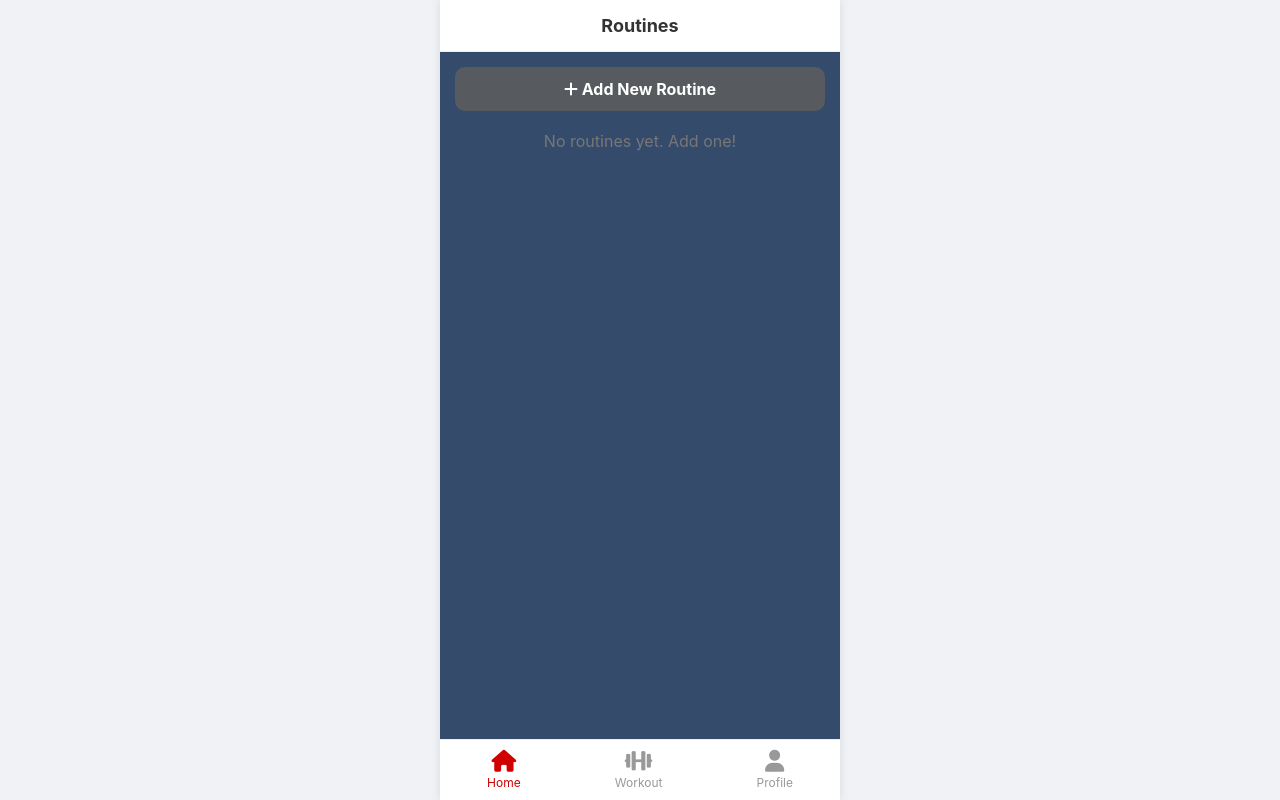
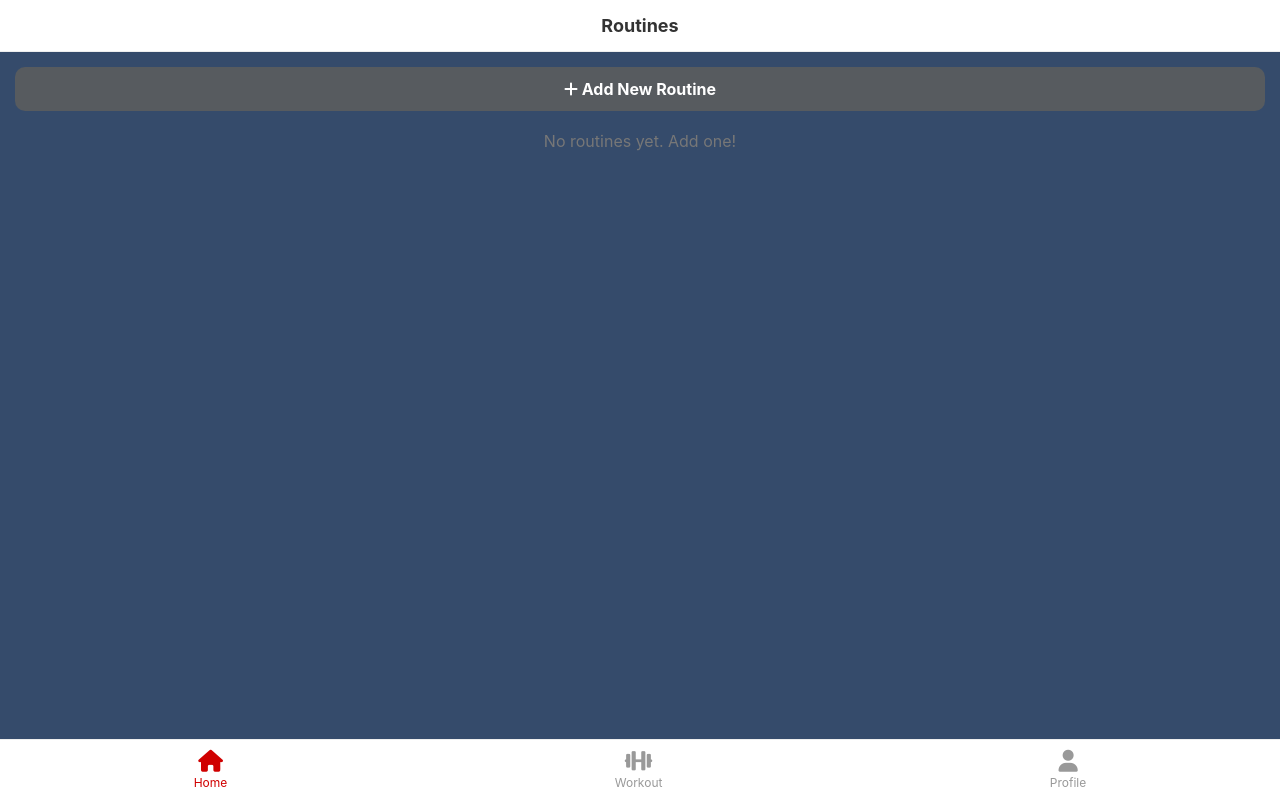
Before and after one commit to Zeyadfit0/RepX, a plain HTML site: page index.html in a window 1280 px wide. Drawn offline with Linux system fonts and the light colour scheme.

Commit message:
Update style.css

```diff
--- a/style.css
+++ b/style.css
@@ -1,28 +1,33 @@
 /* General Styles */
 html, body {
-    /* تم التغيير: استخدام 100% لتجنب مشاكل 100vh مع أشرطة المتصفح */
+    /* تجعل html و body تأخذ الارتفاع والعرض الكاملين للمستند */
     height: 100%;
+    width: 100%; /* تأكد من أن العرض 100% */
     margin: 0;
     padding: 0;
-    overflow: hidden; /* Prevent body scroll, app-container handles scrolling */
+    /* لون الخلفية الأساسية، يجب أن يكون هو نفسه لون خلفية المحتوى لضمان عدم وجود حواف بيضاء */
+    background-color: #354b6b;
+    /* إزالة خصائص flexbox من body لأنها كانت تسبب تمركز المحتوى وترك الحواف */
+    /* display: flex; */
+    /* justify-content: center; */
+    /* align-items: center; */
+    overflow: hidden; /* يمنع ظهور أشرطة التمرير على مستوى الصفحة بالكامل */
 }
 
 body {
     font-family: -apple-system, BlinkMacSystemFont, "Segoe UI", Roboto, Helvetica, Arial, sans-serif;
-    background-color: #f0f2f5;
-    display: flex;
-    justify-content: center;
-    align-items: center;
-    /* min-height: 100vh; و overflow: hidden; تم نقلهم أو تعديلهم في html, body */
+    /* خصائص إضافية لـ body إذا لزم الأمر، لكن الأهم تم التعامل معه في html, body */
 }
 
 .app-container {
     width: 100%;
-    max-width: 400px; /* Typical phone width */
-    /* تم التغيير: استخدام 100% ليتناسب مع ارتفاع الـ body */
+    /* إزالة max-width لكي يملأ التطبيق عرض الشاشة بالكامل */
+    /* max-width: 400px; */
+    /* ضمان أن الحاوية تأخذ الارتفاع الكامل للعنصر الأب (body) */
     height: 100%;
-    background-color: #fff;
+    /* يمكنك إزالة box-shadow إذا لم تعد ترغب في هذا التأثير مع إزالة الحواف */
     box-shadow: 0 0 10px rgba(0, 0, 0, 0.1);
+    background-color: #fff; /* لون خلفية منطقة التطبيق الرئيسية (البيضاء) */
     display: flex;
     flex-direction: column;
     position: relative; /* For stacking screens */
@@ -35,7 +40,7 @@ body {
     top: 0;
     left: 0;
     width: 100%;
-    height: 100%; /* Ensure screen takes full height of its parent */
+    height: 100%; /* ضمان أن الشاشات الفرعية تملأ ارتفاع .app-container */
     background-color: #fff;
     display: flex;
     flex-direction: column;
@@ -65,7 +70,7 @@ body {
     position: sticky;
     top: 0;
     z-index: 10; /* Ensure header is above content */
-    flex-shrink: 0; /* Prevent header from shrinking */
+    flex-shrink: 0; /* يمنع الهيدر من التقلص في Flexbox */
 }
 
 .header h1 {
@@ -108,11 +113,9 @@ body {
 .content {
     flex-grow: 1;
     padding: 15px;
-    background-color: #354b6b;
-    /* هذا الهامش السفلي مهم لضمان عدم تداخل المحتوى مع شريط التنقل */
-    padding-bottom: calc(70px + env(safe-area-inset-bottom)); /* Add safe area for notches/gestures */
-    /* قم بتحديد min-height إذا لزم الأمر */
-    min-height: 0; /* Allow content to shrink if needed by flex-grow: 1 */
+    background-color: #354b6b; /* لون الخلفية الزرقاء الداكنة للمحتوى */
+    /* استخدام calc و env(safe-area-inset-bottom) للتعامل مع النوتش وأشرطة الإيماءات في الهواتف الحديثة */
+    padding-bottom: calc(70px + env(safe-area-inset-bottom)); /* Space for bottom nav */
 }
 
 /* Buttons */
@@ -192,14 +195,13 @@ button {
     padding: 10px 0;
     background-color: #fff;
     border-top: 1px solid #eee;
-    /* تم التأكيد: position: sticky/fixed هو الأساس */
-    position: sticky; /* أو position: fixed; إذا كنت تفضل أن يكون ثابتًا تمامًا */
+    position: sticky;
     bottom: 0;
     width: 100%;
     z-index: 10;
-    /* إضافة padding للتعامل مع Safe Area Insets في iOS */
+    /* استخدام calc و env(safe-area-inset-bottom) للتعامل مع النوتش وأشرطة الإيماءات */
     padding-bottom: calc(10px + env(safe-area-inset-bottom));
-    flex-shrink: 0; /* Prevent bottom nav from shrinking */
+    flex-shrink: 0; /* يمنع شريط التنقل السفلي من التقلص */
 }
 
 .bottom-nav .nav-item {
@@ -272,9 +274,9 @@ button {
     display: flex;
     align-items: center;
     gap: 10px; /* Adjust as needed for spacing */
+    margin-bottom: 15px;
     padding-inline-end: 35px; /* Give space for the delete button */
     position: relative; /* To contain the h3 and button */
-    margin-bottom: 15px; /* Added back to ensure spacing */
 }
 
 .exercise-card .exercise-header h3 {
@@ -332,7 +334,7 @@ button {
 
 .sets-table .table-row span,
 .sets-table .table-row input {
-    padding: 5px 0; /* Changed from 0px 0 to 5px 0 for better vertical spacing */
+    padding: 5px 0;
     border-bottom: 1px solid #f5f5f5;
     display: flex;
     align-items: center;
@@ -491,6 +493,7 @@ button {
 .action-sheet-content {
     background-color: #fff;
     width: 100%;
+    /* هنا أيضاً، إذا كنت تريد أن يملأ الـ Action Sheet العرض الكامل على الشاشات الكبيرة، أزل max-width */
     max-width: 400px;
     border-top-left-radius: 20px;
     border-top-right-radius: 20px;
@@ -498,8 +501,7 @@ button {
     box-shadow: 0 -5px 15px rgba(0, 0, 0, 0.2);
     transform: translateY(100%); /* Start off-screen */
     transition: transform 0.3s ease-in-out;
-    /* padding-bottom for safe areas */
-    padding-bottom: calc(30px + env(safe-area-inset-bottom));
+    padding-bottom: calc(30px + env(safe-area-inset-bottom)); /* Extra padding for devices with safe areas */
 }
 
 .action-sheet-overlay.visible .action-sheet-content {
```
